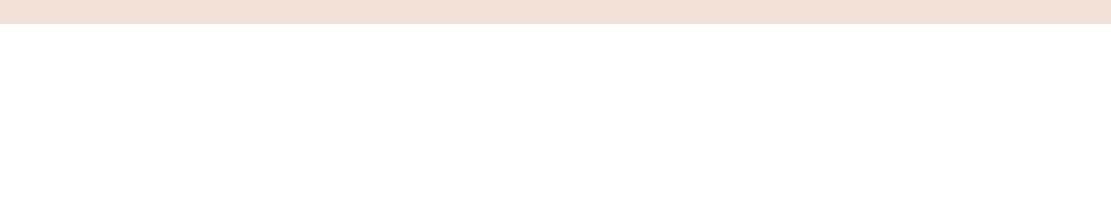
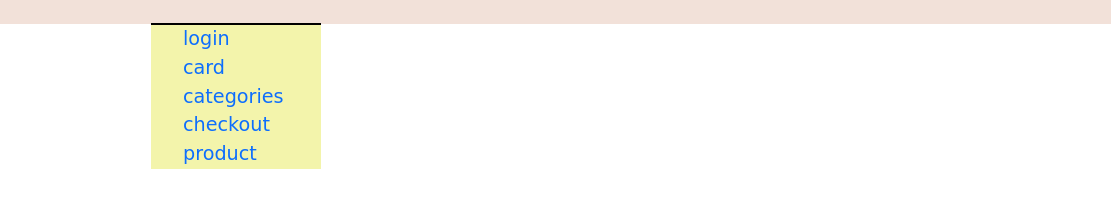
Before and after one commit to ALBOOSAJAD/second-template, a plain HTML site: page index.html in a window 1280 px wide. Shown: the part 76-284 px from the top of the page, 169-1280 px from the left. Drawn offline with nearby package versions, Linux system fonts and the light colour scheme.

Commit message:
work on a header

```diff
--- a/assets/css/stylee.css
+++ b/assets/css/stylee.css
@@ -52,6 +52,9 @@ header{
     font-family: inherit;
     font-weight: 600;
 }
+.text:hover{
+    color:rgb(238, 140, 59)
+}
 #input{
     border: none;
     background-color: #f2e1d9;
@@ -78,3 +81,13 @@ header{
     display: flex;
     justify-content: flex-end;
 }
+.submit{
+    position: absolute;
+    width: 170px;
+    background: #e2e43369;
+    top: 99px;
+    left: 25%;
+    border-top: 2px solid black;
+    font-size: larger;
+    font-family: cursive;
+}
--- a/index.html
+++ b/index.html
@@ -46,6 +46,13 @@
                     </li>
                     <li>
                         <a class="text" href="">Page</a>
+                        <ul class="submit">
+                            <li><a href="">login</a></li>
+                            <li><a href="">card</a></li>
+                            <li><a href="">categories</a></li>
+                            <li><a href="">checkout</a></li>
+                            <li><a href="">product</a></li>
+                        </ul>
                     </li>
                     <li>
                         <a class="text" href="">Blog</a>
```
